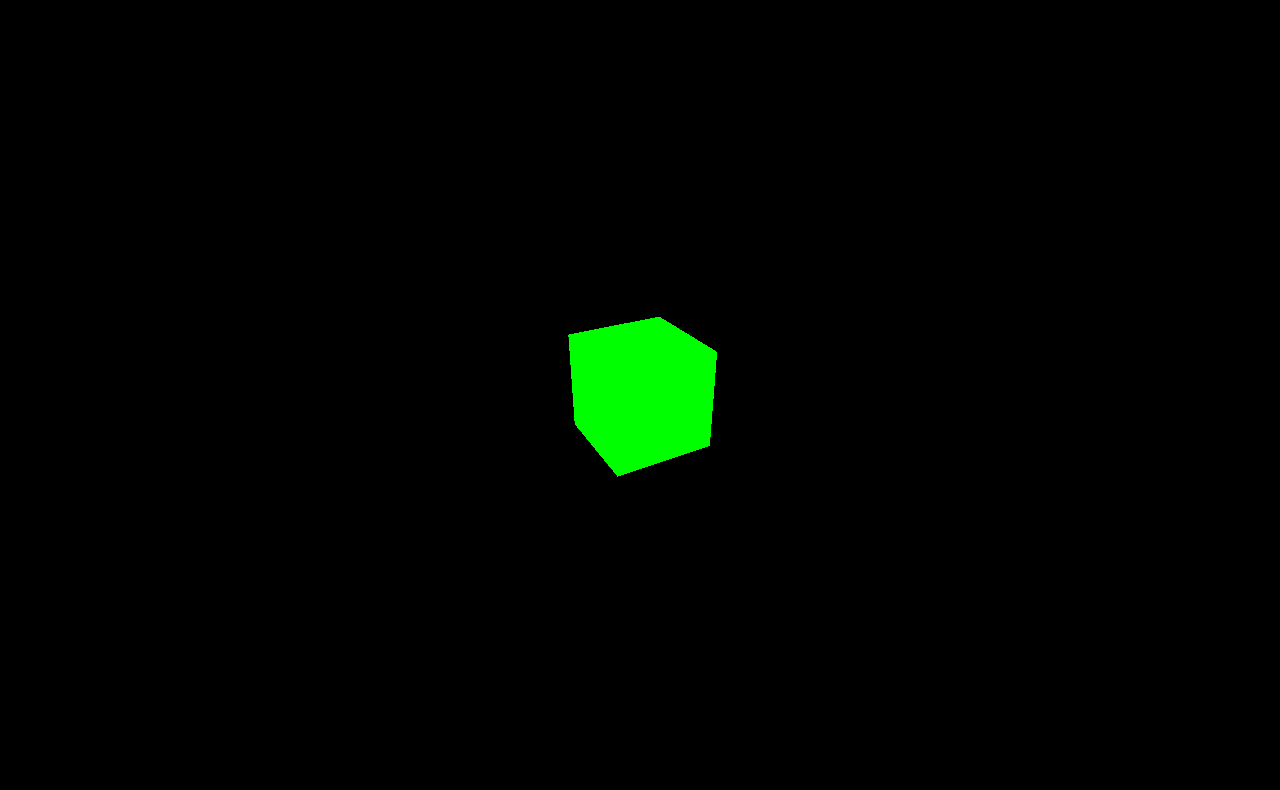
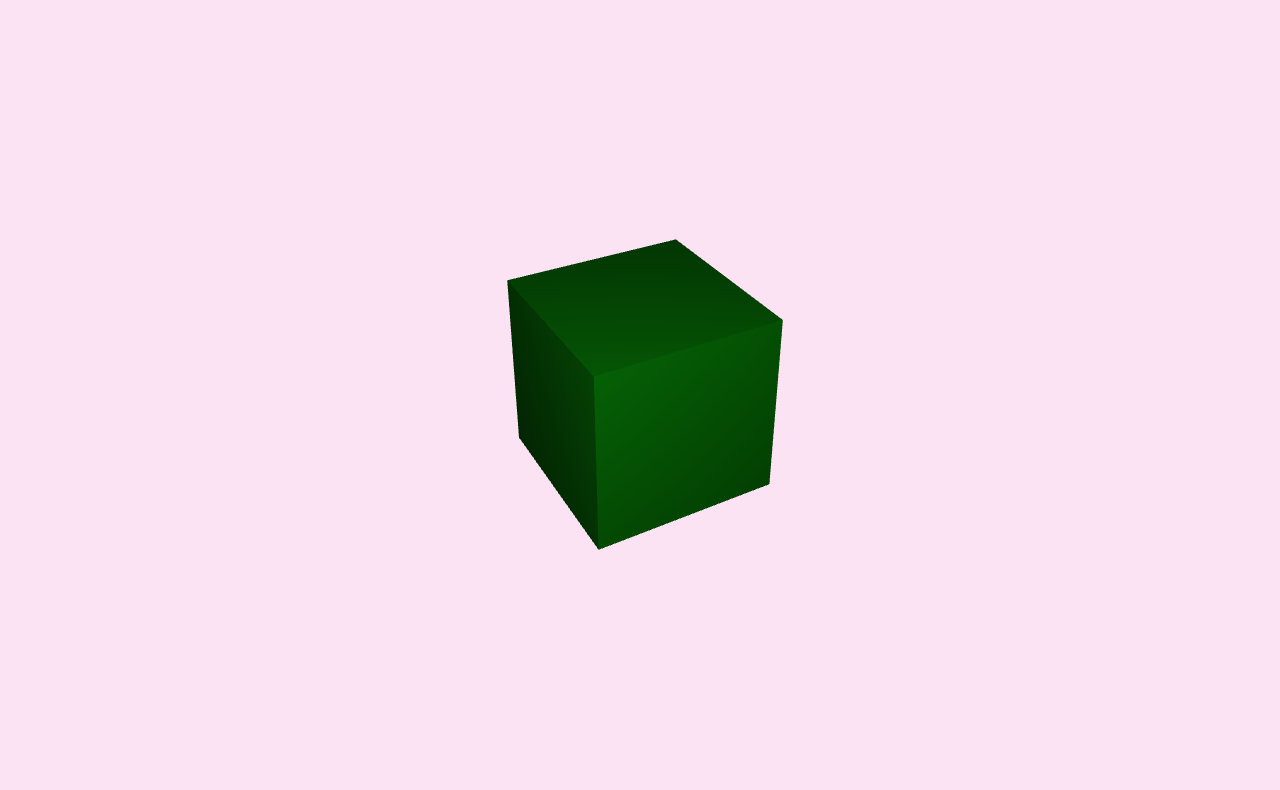
Before and after one commit to AstatePNG/Dice-Rolls-with-three, a plain HTML site: page index.html in a window 1280 px wide. Shown: the part 113-903 px from the top of the page. After the commit the page ends 800 px from the top, so only its background shows below. Drawn offline with nearby package versions, Linux system fonts and the light colour scheme; animation ran at ten frames a second; a web font is replaced by a local one.

Commit message:
remove of the background color, made the renderer overlap the webpage content and add of a light

```diff
--- a/scripts/main.js
+++ b/scripts/main.js
@@ -2,18 +2,32 @@ import * as THREE from 'three';
 import { OrbitControls } from 'three/addons/controls/OrbitControls.js';
 import { GLTFLoader } from 'three/addons/loaders/GLTFLoader.js';
 
-const scene = new THREE.Scene({alpha: true});
-scene.background = ({color : 0x00000});
-scene.backgroundIntensity = 0;
-const camera = new THREE.PerspectiveCamera( 75, window.innerWidth / window.innerHeight, 0.1, 1000 );
+const scene = new THREE.Scene();
 
-const renderer = new THREE.WebGLRenderer();
+const camera = new THREE.PerspectiveCamera( 45, window.innerWidth / window.innerHeight, 0.1, 300 );
+camera.position.set(0,.5,4);
+
+const renderer = new THREE.WebGLRenderer({alpha: true, antialias: true});
 renderer.setSize( window.innerWidth, window.innerHeight );
+renderer.shadowMap.enabled = true;
+
 document.body.appendChild( renderer.domElement );
 
+const light = new THREE.PointLight(0xffffff, 5, 50);
+light.position.set(0,.5,4);
+light.castShadow = true;
+scene.add(light);
+
+light.shadow.mapSize.width = 512;
+light.shadow.mapSize.height = 512;
+light.shadow.camera.near = 0.5;
+light.shadow.camera.far = 500;
+
+
 const geometry = new THREE.BoxGeometry( 1, 1, 1 );
-const material = new THREE.MeshBasicMaterial( { color: 0x00ff00 } );
+const material = new THREE.MeshStandardMaterial( { color: 0x00ff00 } );
 const cube = new THREE.Mesh( geometry, material );
+cube.receiveShadow = true;
 scene.add( cube );
 
 camera.position.z = 5;
--- a/style/stylesheet.css
+++ b/style/stylesheet.css
@@ -16,3 +16,10 @@ body {
     color: rgb(188, 20, 194);
     font-weight: bold;
 }
+
+/* Make the renderer overlap on the webpage */
+canvas {
+    position: absolute;
+    top: 0px;
+    z-index: 1;
+}
```
